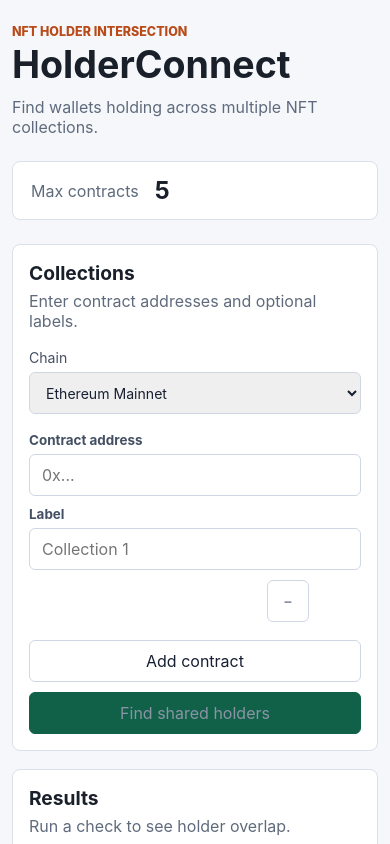
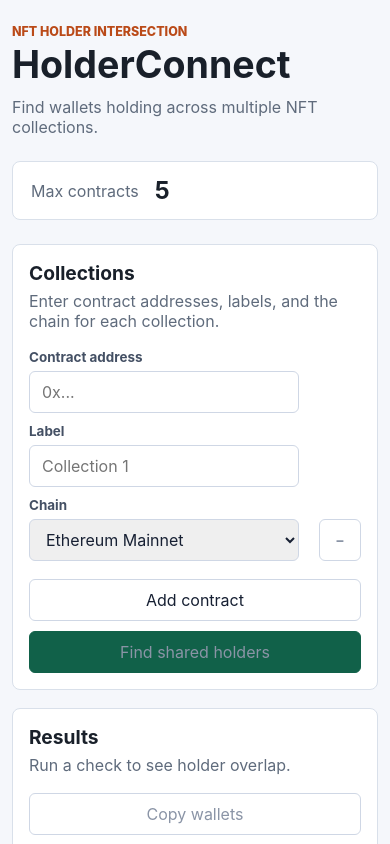
Before and after one commit to GuyLeDouce/HolderConnect, a React (Vite) app: page / in a window 390 px wide. Shown: the top 844 px of the page. Built offline with nearby package versions, Linux system fonts and the light colour scheme.

Commit message:
Support per-contract L2 chains

```diff
--- a/src/main.jsx
+++ b/src/main.jsx
@@ -8,11 +8,18 @@ const CHAINS = [
   { key: 'polygon', label: 'Polygon Mainnet' },
   { key: 'arbitrum', label: 'Arbitrum One' },
   { key: 'optimism', label: 'Optimism Mainnet' },
-  { key: 'base', label: 'Base Mainnet' }
+  { key: 'base', label: 'Base Mainnet' },
+  { key: 'blast', label: 'Blast Mainnet' },
+  { key: 'linea', label: 'Linea Mainnet' },
+  { key: 'scroll', label: 'Scroll Mainnet' },
+  { key: 'unichain', label: 'Unichain Mainnet' },
+  { key: 'worldchain', label: 'World Chain Mainnet' },
+  { key: 'zksync', label: 'ZKsync Era Mainnet' },
+  { key: 'custom', label: 'Custom Alchemy network' }
 ];
 
 function emptyContract() {
-  return { address: '', label: '' };
+  return { address: '', label: '', chain: 'eth', customNetwork: '' };
 }
 
 function toCsv(wallets) {
@@ -30,7 +37,6 @@ function downloadCsv(wallets) {
 }
 
 function App() {
-  const [chain, setChain] = useState('eth');
   const [contracts, setContracts] = useState([emptyContract()]);
   const [result, setResult] = useState(null);
   const [error, setError] = useState('');
@@ -79,7 +85,6 @@ function App() {
           'Content-Type': 'application/json'
         },
         body: JSON.stringify({
-          chain,
           contracts: activeContracts
         })
       });
@@ -126,18 +131,8 @@ function App() {
           <div className="form-header">
             <div>
               <h2>Collections</h2>
-              <p>Enter contract addresses and optional labels.</p>
+              <p>Enter contract addresses, labels, and the chain for each collection.</p>
             </div>
-            <label>
-              Chain
-              <select value={chain} onChange={(event) => setChain(event.target.value)}>
-                {CHAINS.map((option) => (
-                  <option key={option.key} value={option.key}>
-                    {option.label}
-                  </option>
-                ))}
-              </select>
-            </label>
           </div>
 
           <div className="contract-list">
@@ -162,6 +157,34 @@ function App() {
                     placeholder={`Collection ${index + 1}`}
                   />
                 </div>
+                <div className="field chain-field">
+                  <label htmlFor={`chain-${index}`}>Chain</label>
+                  <select
+                    id={`chain-${index}`}
+                    value={contract.chain}
+                    onChange={(event) => updateContract(index, 'chain', event.target.value)}
+                  >
+                    {CHAINS.map((option) => (
+                      <option key={option.key} value={option.key}>
+                        {option.label}
+                      </option>
+                    ))}
+                  </select>
+                </div>
+                {contract.chain === 'custom' && (
+                  <div className="field custom-network-field">
+                    <label htmlFor={`custom-network-${index}`}>Alchemy network id</label>
+                    <input
+                      id={`custom-network-${index}`}
+                      value={contract.customNetwork}
+                      onChange={(event) =>
+                        updateContract(index, 'customNetwork', event.target.value)
+                      }
+                      placeholder="zora-mainnet"
+                      spellCheck="false"
+                    />
+                  </div>
+                )}
                 <button
                   className="icon-button"
                   type="button"
@@ -203,7 +226,7 @@ function App() {
           <div className="results-header">
             <div>
               <h2>Results</h2>
-              <p>{result ? result.chain.label : 'Run a check to see holder overlap.'}</p>
+              <p>{result ? 'Holder overlap across selected chains.' : 'Run a check to see holder overlap.'}</p>
             </div>
             <div className="result-actions">
               <button type="button" onClick={copyWallets} disabled={!result?.wallets?.length}>
@@ -226,6 +249,7 @@ function App() {
                   <div className="metric" key={contract.address}>
                     <span>{contract.label}</span>
                     <strong>{contract.holderCount.toLocaleString()}</strong>
+                    <small>{contract.chain.label}</small>
                     <small>{contract.address}</small>
                   </div>
                 ))}
--- a/src/styles.css
+++ b/src/styles.css
@@ -182,7 +182,7 @@ input:focus {
   align-items: end;
   display: grid;
   gap: 10px;
-  grid-template-columns: minmax(210px, 1fr) minmax(150px, 0.5fr) 42px;
+  grid-template-columns: minmax(210px, 1fr) minmax(140px, 0.45fr) minmax(170px, 0.55fr) 42px;
 }
 
 .field {
@@ -198,8 +198,13 @@ input:focus {
 
 .icon-button {
   font-size: 1.35rem;
+  grid-column: 4;
   padding: 0;
   width: 42px;
+}
+
+.custom-network-field {
+  grid-column: 3 / 4;
 }
 
 .actions,
@@ -355,7 +360,9 @@ th:first-child {
   }
 
   .address-field,
-  .label-field {
+  .label-field,
+  .chain-field,
+  .custom-network-field {
     grid-column: 1 / -1;
   }
 
```
Also changed, not shown: server.js (+42 -10 lines), 1 other file (tests, documents, lock files or other folders).
